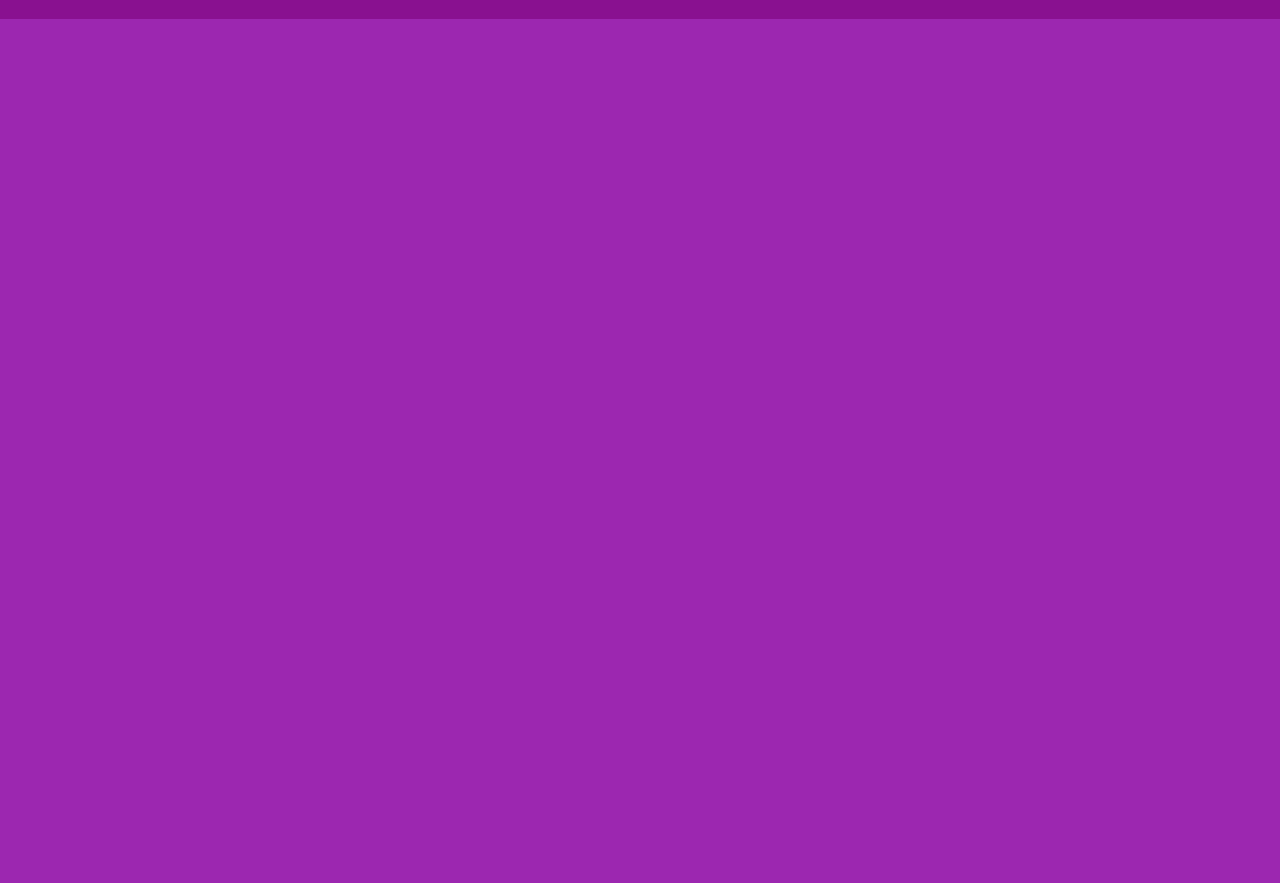
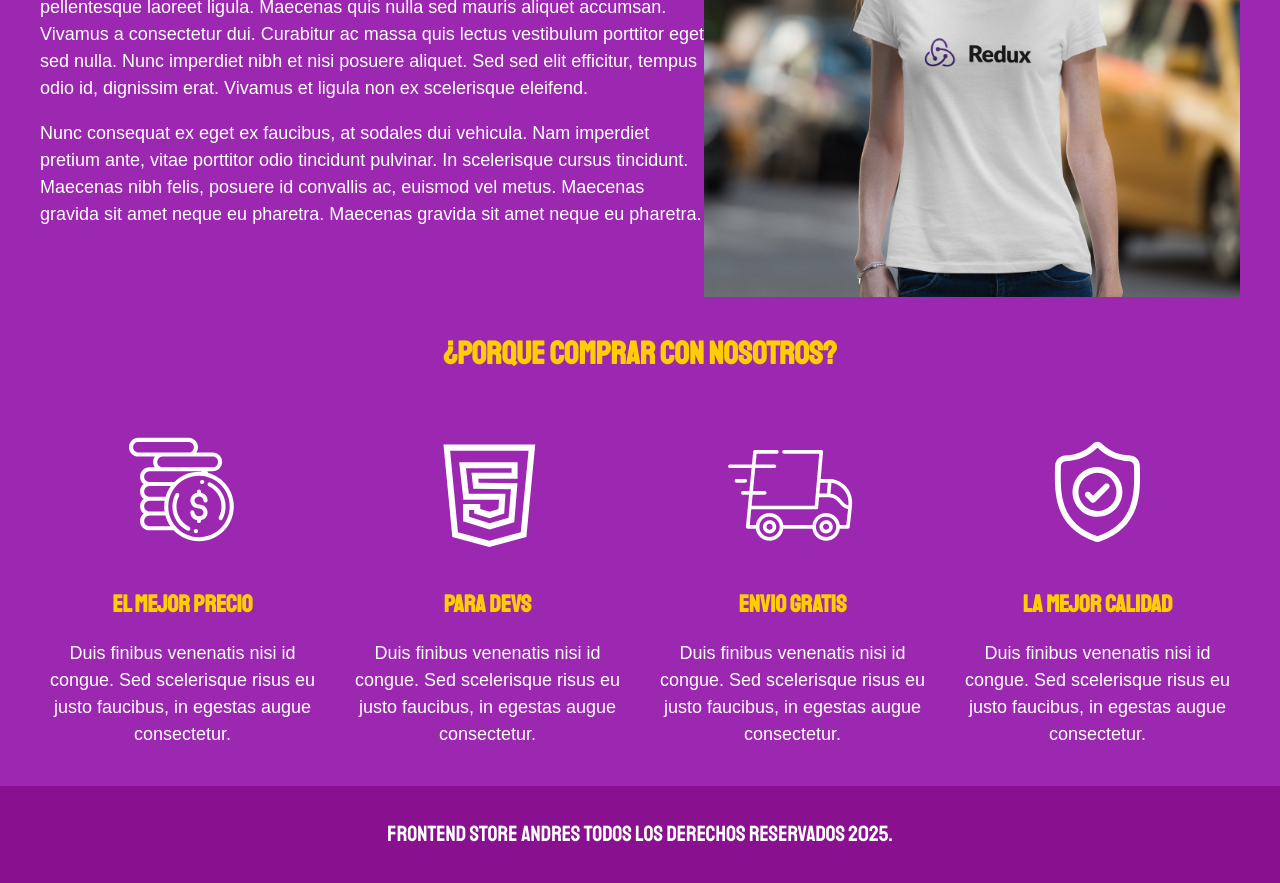
Before and after one commit to AndresManjarres/FrontEndEstore, a plain HTML site: page nosotros.html in a window 1280 px wide. Shown: the part 421-1304 px from the top of the page. Before the commit the page ends 800 px from the top, so only its background shows below. Drawn offline with Linux system fonts and the light colour scheme.

Commit message:
Fin seccion Nosotros

```diff
--- a/css/estilos.css
+++ b/css/estilos.css
@@ -152,3 +152,45 @@ h3{
         grid-column: 2 / 4;
         }
     }
+
+/*SECCION NOSOTROS*/
+.nosotros{
+    display: grid;
+    grid-template-rows: repeat(2,auto);
+}
+@media (min-width: 768) {
+    .nosotros{
+        display: grid;
+        grid-template-columns: repeat(2,1fr);
+        column-gap: 2rem;
+    }
+}
+.nosotros__imagen{
+    grid-row: 1 / 2;
+    width: 100%;
+}
+@media (min-width: 768px) {
+    .nosotros__imagen{
+        grid-column: 2 / 3;
+    }
+}
+/*NOSOTROS BLOQUES*/
+.bloques{
+    display: grid;
+    grid-template-columns: repeat(2, 1fr);
+    gap: 2rem;
+}
+@media (min-width: 768px) {
+    .bloques{
+        grid-template-columns: repeat(4, 1fr);
+    }
+}
+.bloque{
+    text-align: center;
+}
+.bloque__imagen{
+    width: 100%;
+}
+.bloque__titulo{
+    margin: 0%;
+}
--- a/nosotros.html
+++ b/nosotros.html
@@ -29,8 +29,78 @@
     </nav>
 
     <main class="contenedor">
-        <h1>Nosotros</h1>
+        <h1>Sobre nosotros</h1>
+
+        <div class="nosotros">
+            <div class="nosotros__contenido">
+                <p>
+                    Duis finibus venenatis nisi id congue. Sed scelerisque risus eu justo faucibus, in egestas augue consectetur. Nunc lectus tortor, hendrerit ut orci accumsan, pellentesque laoreet ligula. Maecenas quis nulla sed mauris aliquet accumsan. Vivamus a consectetur dui. Curabitur ac massa quis lectus vestibulum porttitor eget sed nulla. Nunc imperdiet nibh et nisi posuere aliquet. Sed sed elit efficitur, tempus odio id, dignissim erat. Vivamus et ligula non ex scelerisque eleifend.
+                </p>
+
+                <p>
+                    Nunc consequat ex eget ex faucibus, at sodales dui vehicula. Nam imperdiet pretium ante, vitae porttitor odio tincidunt pulvinar. In scelerisque cursus tincidunt. Maecenas nibh felis, posuere id convallis ac, euismod vel metus. Maecenas gravida sit amet neque eu pharetra. Maecenas gravida sit amet neque eu pharetra.
+                </p>
+            </div>
+
+            <div class="nosotros__imagen">
+                <img src="img/nosotros.jpg" alt="Imagen modelo camisa">
+            </div>
+        </div>
+
+        <!-- Mi forma antes de ver la explicacion
+        <section class="contenedorNosotros">
+            <article>
+                <p>
+                    Lorem ipsum dolor sit amet consectetur adipisicing elit. Tenetur laborum quibusdam dolorem praesentium nemo fuga, consequatur fugit totam ullam et placeat tempora, autem nulla perferendis sunt, accusamus numquam quo cumque!
+                    Lorem ipsum dolor sit amet consectetur adipisicing elit. Ut beatae pariatur, accusantium eius similique ratione iste vitae provident voluptatum numquam neque eveniet soluta aliquid enim, optio explicabo rem non doloremque! <br><br>
+                    Lorem ipsum dolor sit amet consectetur adipisicing elit. Beatae, nisi. Dolor similique quia nobis animi. Ducimus, necessitatibus labore non facilis est sunt ad iusto blanditiis ab voluptatibus. Nihil, asperiores dignissimos?
+                </p>
+            </article>
+
+            <div>
+                <img src="img/nosotros.jpg">
+            </div>
+        </section>
+       -->
     </main>
+
+    <section class="contenedor comprae">
+        <h2 class="comprar__titulo">¿Porque Comprar con Nosotros?</h2>
+
+        <div class="bloques">
+            <div class="bloque">
+                <img class="imgagen__bloque" src="img/icono_1.png" alt="Porque comprar">
+                <h3 class="bloque__titulo">El mejor precio</h3>
+                <p>
+                    Duis finibus venenatis nisi id congue. Sed scelerisque risus eu justo faucibus, in egestas augue consectetur.
+                </p>
+            </div> <!--Cierre bloque-->
+
+            <div class="bloque">
+                <img class="imgagen__bloque" src="img/icono_2.png" alt="Porque comprar">
+                <h3 class="bloque__titulo">Para devs</h3>
+                <p>
+                    Duis finibus venenatis nisi id congue. Sed scelerisque risus eu justo faucibus, in egestas augue consectetur.
+                </p>
+            </div> <!--Cierre bloque-->
+
+            <div class="bloque">
+                <img class="imgagen__bloque" src="img/icono_3.png" alt="Porque comprar">
+                <h3 class="bloque__titulo">Envio gratis</h3>
+                <p>
+                    Duis finibus venenatis nisi id congue. Sed scelerisque risus eu justo faucibus, in egestas augue consectetur.
+                </p>
+            </div> <!--Cierre bloque-->
+
+            <div class="bloque">
+                <img class="imgagen__bloque" src="img/icono_4.png" alt="Porque comprar">
+                <h3 class="bloque__titulo">La mejor calidad</h3>
+                <p>
+                    Duis finibus venenatis nisi id congue. Sed scelerisque risus eu justo faucibus, in egestas augue consectetur.
+                </p>
+            </div> <!--Cierre bloque-->
+        </div>
+    </section>
 
 
     <footer class="footer">
```
